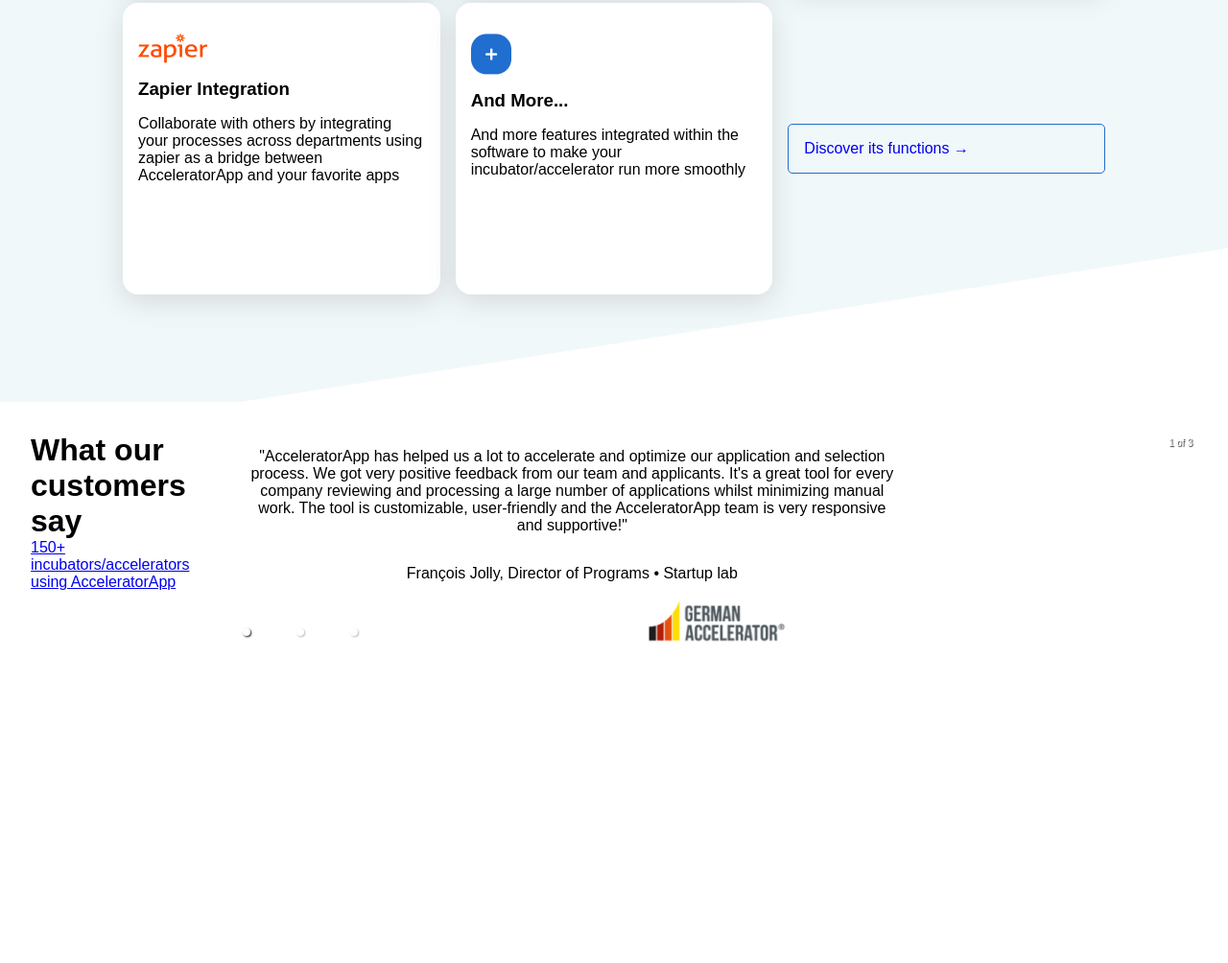
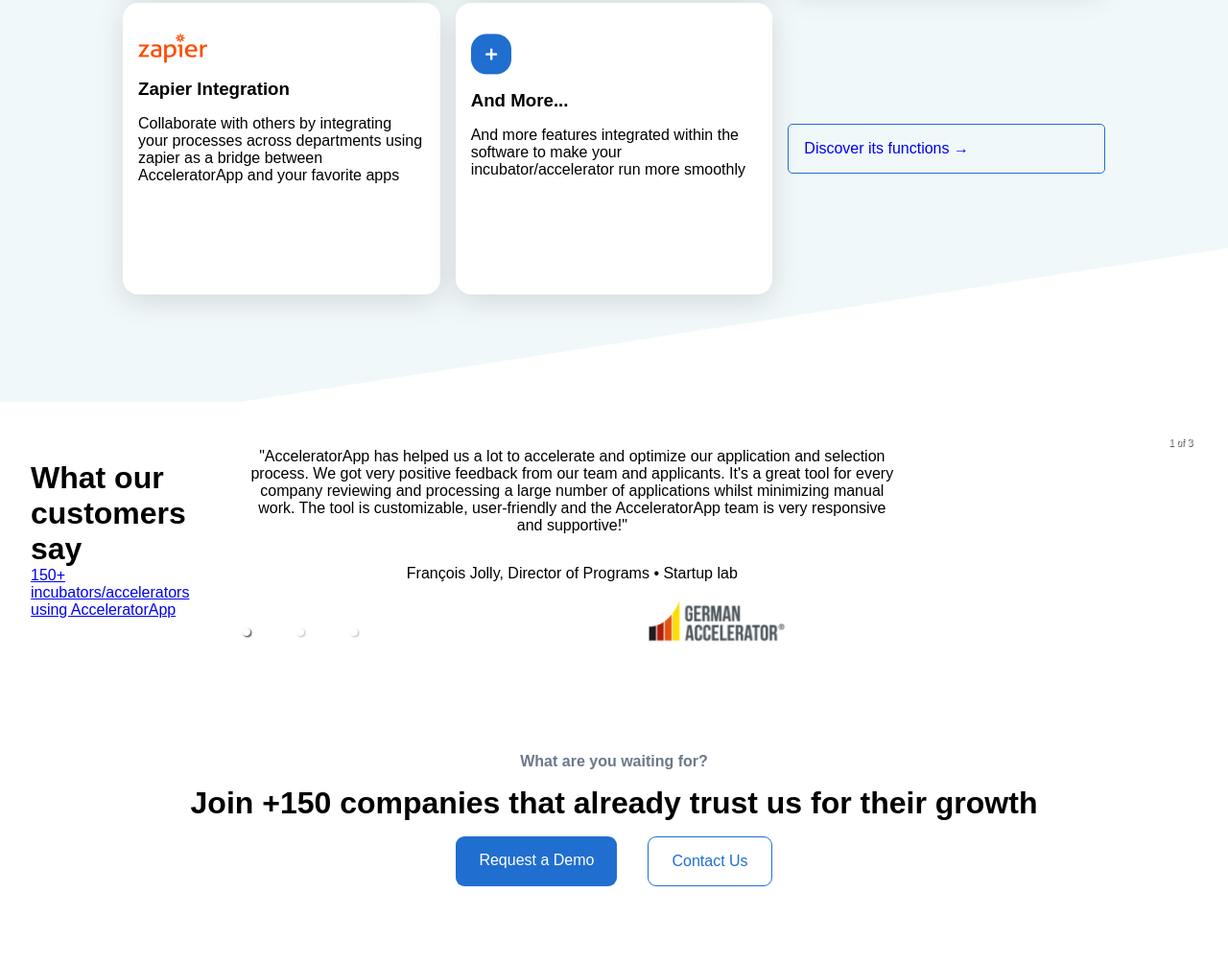
Before and after one commit to Daf98/AcceleratorTest, a Gatsby site: page / in a window 1280 px wide. Shown: the part 2902-3906 px from the top of the page at 96% size. Before the commit the page ends 3607 px from the top, so only its background shows below. Built offline with nearby package versions, Linux system fonts and the light colour scheme; Gatsby itself is replaced by a stand-in of ours.

Commit message:
Finish call to action

```diff
--- a/src/components/clients.js
+++ b/src/components/clients.js
@@ -2,17 +2,22 @@
 import "react-responsive-carousel/lib/styles/carousel.min.css"; // requires a loader
 import { Carousel } from "react-responsive-carousel";
 import image from "../images/Germany.png";
-import image2 from "../images/Client.png";
 import { Link } from "gatsby";
 import {
   clientContainer,
   clientPhoto,
   clientCarousel,
   clientPhotoID,
+  callToAction,
+  clientPar,
+  demoRequest,
+  contactButton,
+  actionButtons
 } from "./clients.module.css";
 
 const Clients = () => {
   return (
+    <>
     <div className={clientContainer}>
       <div>
         <h1>What our customers say</h1>
@@ -71,15 +76,16 @@
         </div>
       </Carousel>
     </div>
+    <div className={callToAction}>
+        <p id={clientPar}>What are you waiting for?</p>
+        <h1>Join +150 companies that already trust us for their growth</h1>
+        <div className={actionButtons}>
+        <Link to="/demo-request" id={demoRequest}>Request a Demo</Link>
+        <Link to="/contact" id={contactButton}>Contact Us</Link>
+        </div>
+    </div>
+    </>
   );
 };
 
 export default Clients;
-
-// Don't forget to include the css in your page
-
-// Using webpack or parcel with a style loader
-// import styles from 'react-responsive-carousel/lib/styles/carousel.min.css';
-
-// Using html tag:
-// <link rel="stylesheet" href="<NODE_MODULES_FOLDER>/react-responsive-carousel/lib/styles/carousel.min.css"/>
--- a/src/components/clients.module.css
+++ b/src/components/clients.module.css
@@ -2,6 +2,7 @@
     display: flex;
     padding: 2rem;
     gap: 3rem;
+    align-items: center;
 }
 
 .clientPhoto {
@@ -21,3 +22,49 @@
 .carousel {
     display: flex;
 }
+
+.callToAction {
+    display: flex;
+    flex-direction: column;
+    align-items: center;
+    gap: 1rem;
+    padding: 5rem 1rem;
+}
+
+#clientPar {
+    color:#6B788A;
+    font-weight: bold;
+}
+
+#contactButton {
+    text-decoration: none;
+    color: #206ECF;
+    border: 1px solid #206ECF;
+    padding: 1rem 1.5rem;
+    border-radius: 9px;
+}
+
+#contactButton:hover {
+    background-color: #206ECF;
+    color: white;
+}
+
+#demoRequest {
+    text-decoration: none;
+    color: white;
+    background-color: #206ECF;
+    padding: 1rem 1.5rem;
+    border-radius: 9px;
+
+}
+
+#demoRequest:hover {
+    border: 1px solid #206ECF;
+    color: #206ECF;
+    background-color: transparent;
+}
+
+.actionButtons {
+    display: flex;
+    gap: 2rem;
+}
```
